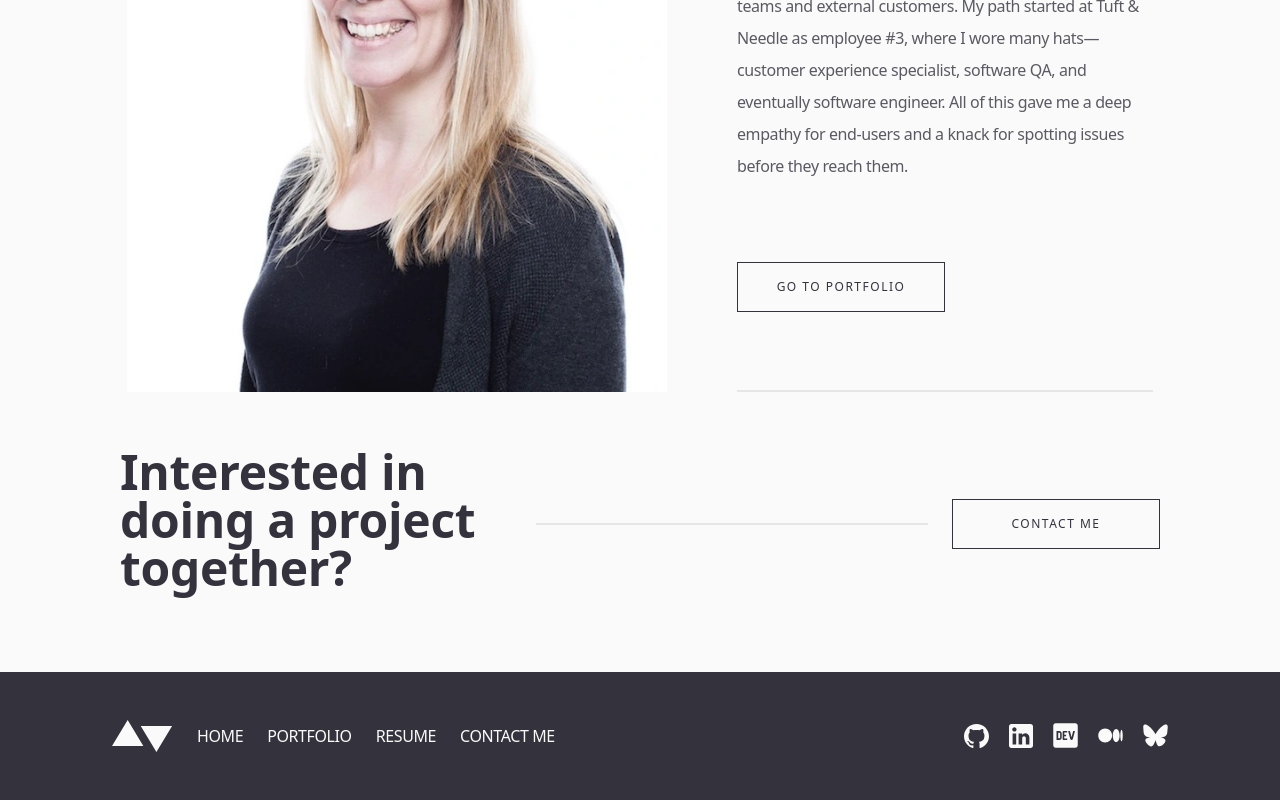
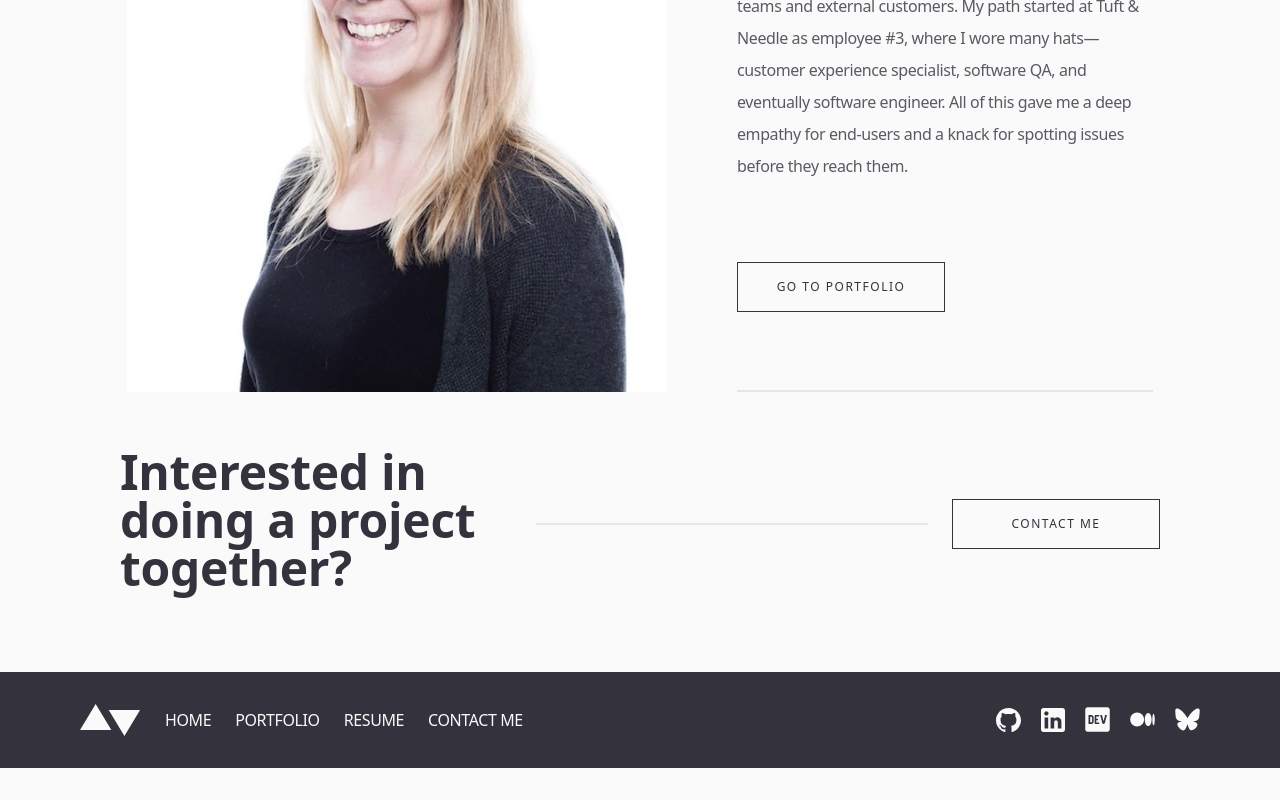
Before and after one commit to kellyky/Portfolio, a React (Vite) app: page / in a window 1280 px wide. Shown: the part 899-1699 px from the top of the page. After the commit the page ends 1667 px from the top, so only its background shows below. Built offline with nearby package versions, Linux system fonts and the light colour scheme.

Commit message:
Fix footer padding/margin
From using margin on `nav` to padding on the footer element.
Also fixes 'too much space' issue for desktop view

```diff
--- a/src/components/Footer/Footer.jsx
+++ b/src/components/Footer/Footer.jsx
@@ -5,11 +5,11 @@ import Resume from '/resume/Resume.pdf'
 
 export default function Footer () {
   return (
-    <footer className='bottom-0 md:p-4 gap-8 lg:px-20
+    <footer className='bottom-0 p-12 md:p-8 gap-8 lg:px-20
       flex flex-col md:flex-row items-center justify-between
       bg-greyish-dark-blue text-very-light-grey'
     >
-      <nav className='w-full m-8 gap-8 md:gap-4 flex flex-col md:flex-row md:justify-between items-center'>
+      <nav className='w-full gap-8 md:gap-4 flex flex-col md:flex-row md:justify-between items-center'>
         <ul className='uppercase gap-6 flex flex-col
           md:flex-row items-center'
         >
```
